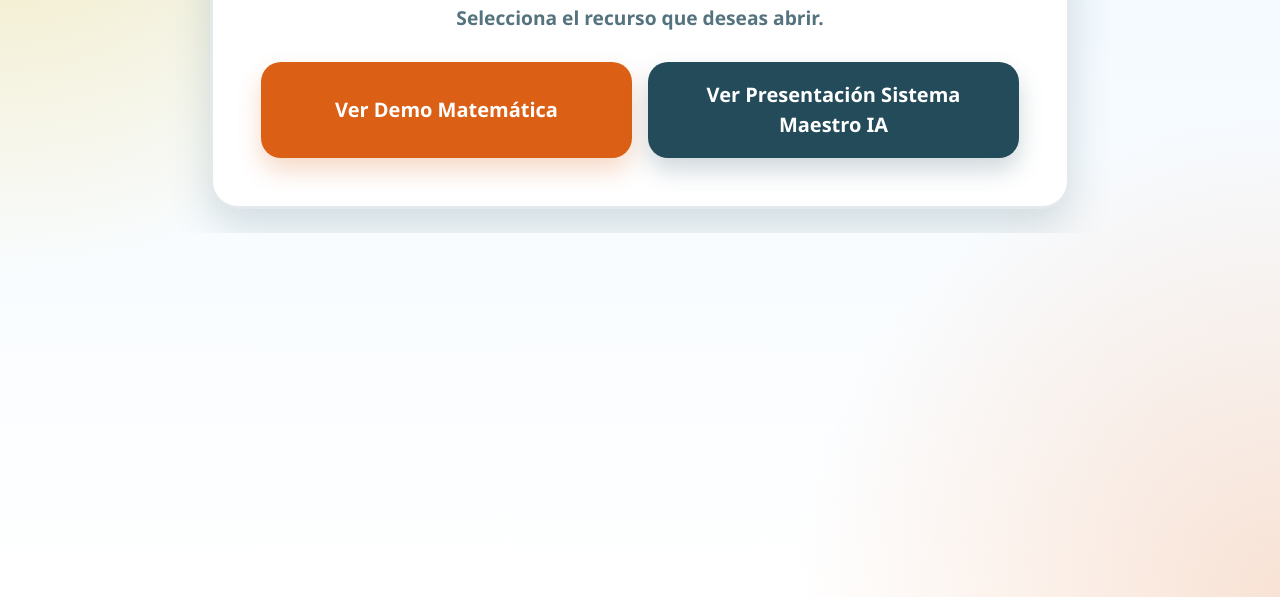
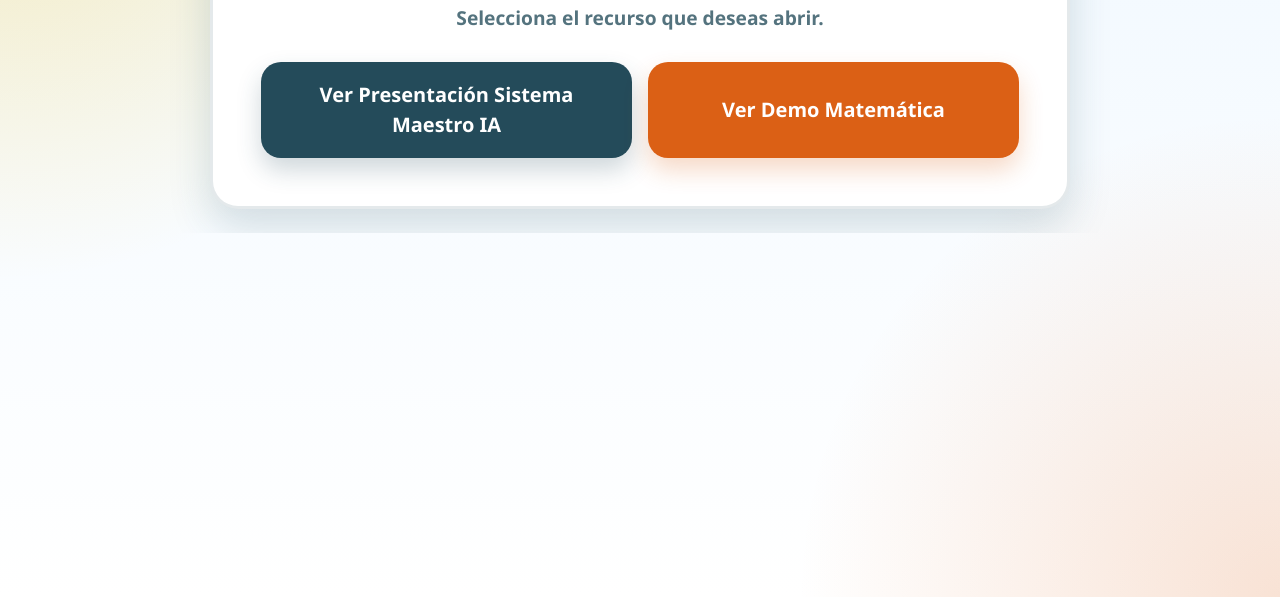
Before and after one commit to sushierodas-svg/escolaris-matematica-b1-demo, a plain HTML site: page index.html in a window 1280 px wide. Shown: the part 203-800 px from the top of the page. Drawn offline with Linux system fonts and the light colour scheme.

Commit message:
Reorder home page demo buttons

```diff
--- a/index.html
+++ b/index.html
@@ -97,12 +97,12 @@
       transition: transform 160ms ease, box-shadow 160ms ease;
     }
 
-    .action-button:first-child {
+    .action-button--math {
       background: var(--escolaris-orange);
       box-shadow: 0 12px 24px rgba(219, 96, 21, 0.24);
     }
 
-    .action-button:last-child {
+    .action-button--presentation {
       background: var(--escolaris-blue);
       box-shadow: 0 12px 24px rgba(36, 75, 90, 0.22);
     }
@@ -138,8 +138,8 @@
     <p>Selecciona el recurso que deseas abrir.</p>
 
     <nav class="actions" aria-label="Recursos disponibles">
-      <a class="action-button" href="lecciones/leccion-01-variables/lectura-interactiva.html">Ver Demo Matemática</a>
-      <a class="action-button" href="propuesta_sistema_maestro_escolaris_ia.html">Ver Presentación Sistema Maestro IA</a>
+      <a class="action-button action-button--presentation" href="propuesta_sistema_maestro_escolaris_ia.html">Ver Presentación Sistema Maestro IA</a>
+      <a class="action-button action-button--math" href="lecciones/leccion-01-variables/lectura-interactiva.html">Ver Demo Matemática</a>
     </nav>
   </main>
 </body>
```
